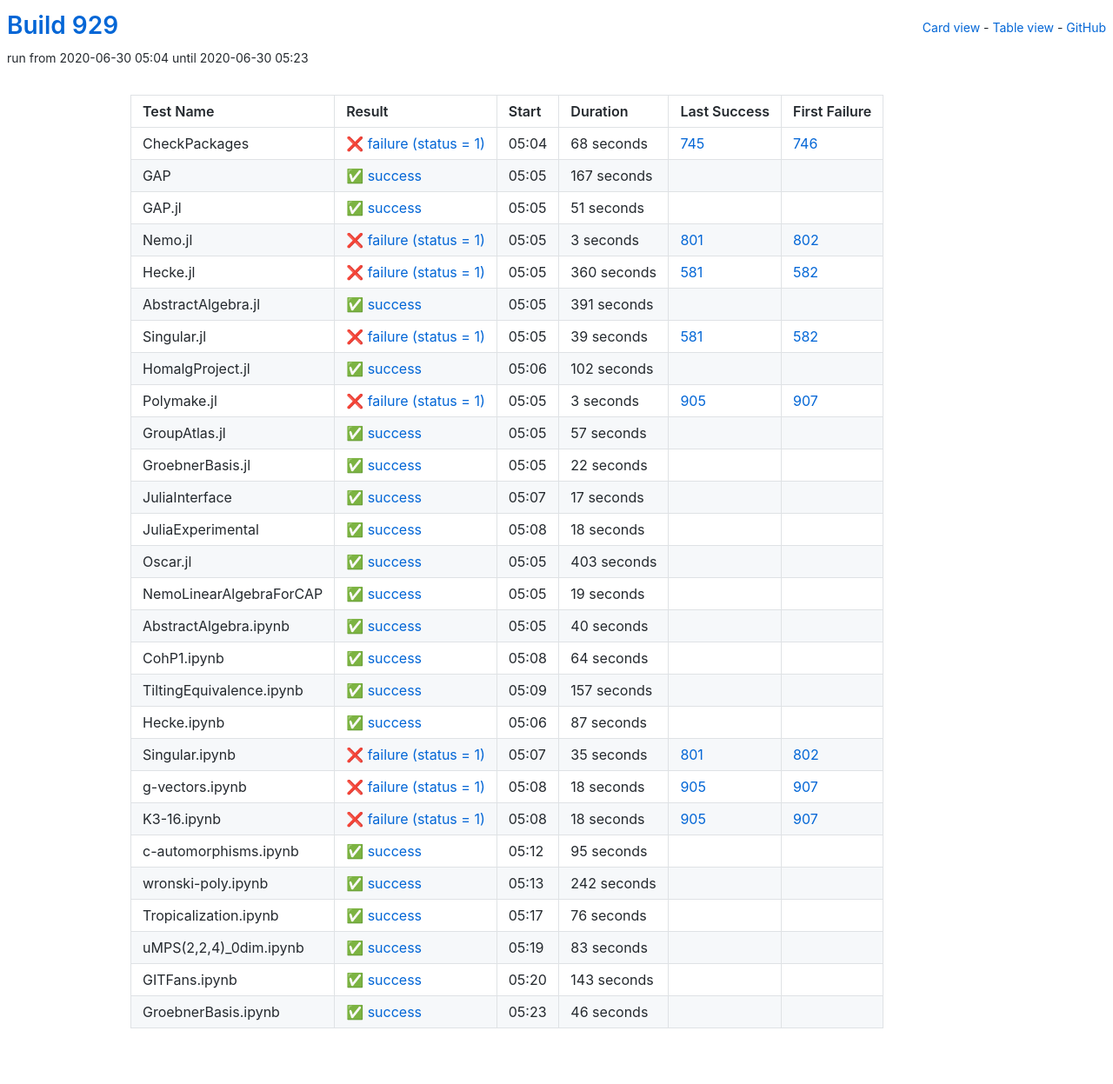
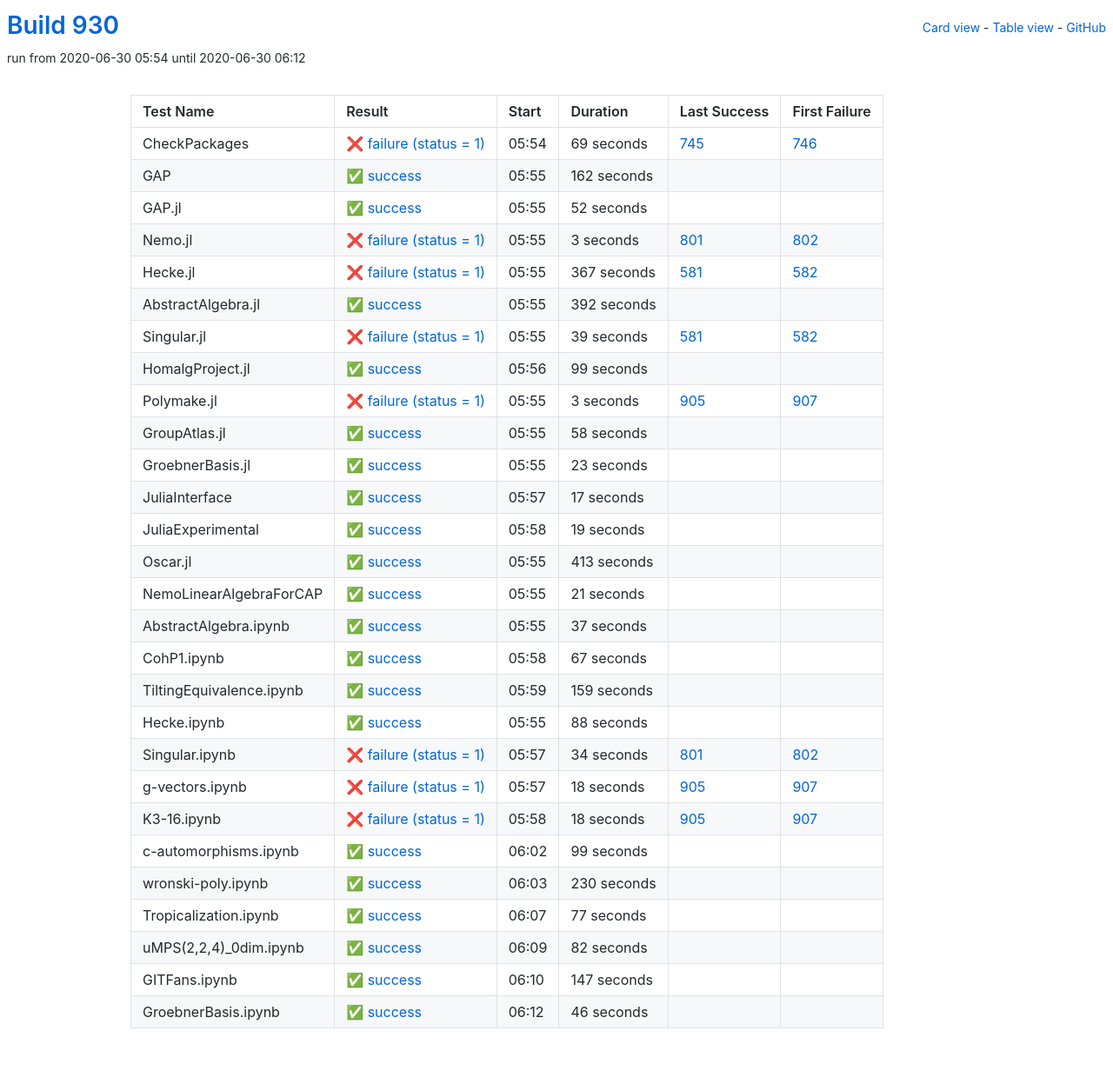
Before and after one commit to oscar-system/oscar-ci-status-1.4, a Jekyll site: the page built from table.html, in a window 1280 px wide. Shown: the whole page at 87% size. Built offline with Jekyll 4.4.1, drawn with Linux system fonts in a browser that asks for light colours.

Commit message:
Build #930

```diff
--- a/_data/ci.yml
+++ b/_data/ci.yml
@@ -1,6 +1,6 @@
 ---
-build: 929
-build_url: https://oscarci.mathematik.uni-kl.de/job/oscar-julia-1.4/929/
+build: 930
+build_url: https://oscarci.mathematik.uni-kl.de/job/oscar-julia-1.4/930/
 job: oscar-julia-1.4
 organization: oscar-system
 repo: oscar-ci-status-1.4
@@ -8,44 +8,44 @@ repourl: https://github.com/oscar-system/oscar-ci-status-1.4
 tests:
 - name: CheckPackages
   id: checkpackages
-  log: https://oscarci.mathematik.uni-kl.de/job/oscar-julia-1.4/929/artifact/logs/build-929/CheckPackages.log
-  start: 2020-06-30 05:04
+  log: https://oscarci.mathematik.uni-kl.de/job/oscar-julia-1.4/930/artifact/logs/build-930/CheckPackages.log
+  start: 2020-06-30 05:54
   success: false
   exitcode: 1
   status: failure
-  duration: 68
+  duration: 69
   last_success: 745
   last_success_url: https://oscarci.mathematik.uni-kl.de/job/oscar-julia-1.4/745/
   first_failure: 746
   first_failure_url: https://oscarci.mathematik.uni-kl.de/job/oscar-julia-1.4/746/
 - name: GAP
   id: gap
-  log: https://oscarci.mathematik.uni-kl.de/job/oscar-julia-1.4/929/artifact/logs/build-929/GAP.log
-  start: 2020-06-30 05:05
+  log: https://oscarci.mathematik.uni-kl.de/job/oscar-julia-1.4/930/artifact/logs/build-930/GAP.log
+  start: 2020-06-30 05:55
   success: true
   exitcode: 0
   status: success
-  duration: 167
+  duration: 162
   last_success: false
   last_success_url:
   first_failure: false
   first_failure_url:
 - name: GAP.jl
   id: gap-jl
-  log: https://oscarci.mathematik.uni-kl.de/job/oscar-julia-1.4/929/artifact/logs/build-929/GAP.jl.log
-  start: 2020-06-30 05:05
+  log: https://oscarci.mathematik.uni-kl.de/job/oscar-julia-1.4/930/artifact/logs/build-930/GAP.jl.log
+  start: 2020-06-30 05:55
   success: true
   exitcode: 0
   status: success
-  duration: 51
+  duration: 52
   last_success: false
   last_success_url:
   first_failure: false
   first_failure_url:
 - name: Nemo.jl
   id: nemo-jl
-  log: https://oscarci.mathematik.uni-kl.de/job/oscar-julia-1.4/929/artifact/logs/build-929/Nemo.jl.log
-  start: 2020-06-30 05:05
+  log: https://oscarci.mathematik.uni-kl.de/job/oscar-julia-1.4/930/artifact/logs/build-930/Nemo.jl.log
+  start: 2020-06-30 05:55
   success: false
   exitcode: 1
   status: failure
@@ -56,32 +56,32 @@ tests:
   first_failure_url: https://oscarci.mathematik.uni-kl.de/job/oscar-julia-1.4/802/
 - name: Hecke.jl
   id: hecke-jl
-  log: https://oscarci.mathematik.uni-kl.de/job/oscar-julia-1.4/929/artifact/logs/build-929/Hecke.jl.log
-  start: 2020-06-30 05:05
+  log: https://oscarci.mathematik.uni-kl.de/job/oscar-julia-1.4/930/artifact/logs/build-930/Hecke.jl.log
+  start: 2020-06-30 05:55
   success: false
   exitcode: 1
   status: failure
-  duration: 360
+  duration: 367
   last_success: 581
   last_success_url: https://oscarci.mathematik.uni-kl.de/job/oscar-julia-1.4/581/
   first_failure: 582
   first_failure_url: https://oscarci.mathematik.uni-kl.de/job/oscar-julia-1.4/582/
 - name: AbstractAlgebra.jl
   id: abstractalgebra-jl
-  log: https://oscarci.mathematik.uni-kl.de/job/oscar-julia-1.4/929/artifact/logs/build-929/AbstractAlgebra.jl.log
-  start: 2020-06-30 05:05
+  log: https://oscarci.mathematik.uni-kl.de/job/oscar-julia-1.4/930/artifact/logs/build-930/AbstractAlgebra.jl.log
+  start: 2020-06-30 05:55
   success: true
   exitcode: 0
   status: success
-  duration: 391
+  duration: 392
   last_success: false
   last_success_url:
   first_failure: false
   first_failure_url:
 - name: Singular.jl
   id: singular-jl
-  log: https://oscarci.mathematik.uni-kl.de/job/oscar-julia-1.4/929/artifact/logs/build-929/Singular.jl.log
-  start: 2020-06-30 05:05
+  log: https://oscarci.mathematik.uni-kl.de/job/oscar-julia-1.4/930/artifact/logs/build-930/Singular.jl.log
+  start: 2020-06-30 05:55
   success: false
   exitcode: 1
   status: failure
@@ -92,20 +92,20 @@ tests:
   first_failure_url: https://oscarci.mathematik.uni-kl.de/job/oscar-julia-1.4/582/
 - name: HomalgProject.jl
   id: homalgproject-jl
-  log: https://oscarci.mathematik.uni-kl.de/job/oscar-julia-1.4/929/artifact/logs/build-929/HomalgProject.jl.log
-  start: 2020-06-30 05:06
+  log: https://oscarci.mathematik.uni-kl.de/job/oscar-julia-1.4/930/artifact/logs/build-930/HomalgProject.jl.log
+  start: 2020-06-30 05:56
   success: true
   exitcode: 0
   status: success
-  duration: 102
+  duration: 99
   last_success: false
   last_success_url:
   first_failure: false
   first_failure_url:
 - name: Polymake.jl
   id: polymake-jl
-  log: https://oscarci.mathematik.uni-kl.de/job/oscar-julia-1.4/929/artifact/logs/build-929/Polymake.jl.log
-  start: 2020-06-30 05:05
+  log: https://oscarci.mathematik.uni-kl.de/job/oscar-julia-1.4/930/artifact/logs/build-930/Polymake.jl.log
+  start: 2020-06-30 05:55
   success: false
   exitcode: 1
   status: failure
@@ -116,32 +116,32 @@ tests:
   first_failure_url: https://oscarci.mathematik.uni-kl.de/job/oscar-julia-1.4/907/
 - name: GroupAtlas.jl
   id: groupatlas-jl
-  log: https://oscarci.mathematik.uni-kl.de/job/oscar-julia-1.4/929/artifact/logs/build-929/GroupAtlas.jl.log
-  start: 2020-06-30 05:05
+  log: https://oscarci.mathematik.uni-kl.de/job/oscar-julia-1.4/930/artifact/logs/build-930/GroupAtlas.jl.log
+  start: 2020-06-30 05:55
   success: true
   exitcode: 0
   status: success
-  duration: 57
+  duration: 58
   last_success: false
   last_success_url:
   first_failure: false
   first_failure_url:
 - name: GroebnerBasis.jl
   id: groebnerbasis-jl
-  log: https://oscarci.mathematik.uni-kl.de/job/oscar-julia-1.4/929/artifact/logs/build-929/GroebnerBasis.jl.log
-  start: 2020-06-30 05:05
+  log: https://oscarci.mathematik.uni-kl.de/job/oscar-julia-1.4/930/artifact/logs/build-930/GroebnerBasis.jl.log
+  start: 2020-06-30 05:55
   success: true
   exitcode: 0
   status: success
-  duration: 22
+  duration: 23
   last_success: false
   last_success_url:
   first_failure: false
   first_failure_url:
 - name: JuliaInterface
   id: juliainterface
-  log: https://oscarci.mathematik.uni-kl.de/job/oscar-julia-1.4/929/artifact/logs/build-929/JuliaInterface.log
-  start: 2020-06-30 05:07
+  log: https://oscarci.mathematik.uni-kl.de/job/oscar-julia-1.4/930/artifact/logs/build-930/JuliaInterface.log
+  start: 2020-06-30 05:57
   success: true
   exitcode: 0
   status: success
@@ -152,32 +152,8 @@ tests:
   first_failure_url:
 - name: JuliaExperimental
   id: juliaexperimental
-  log: https://oscarci.mathematik.uni-kl.de/job/oscar-julia-1.4/929/artifact/logs/build-929/JuliaExperimental.log
-  start: 2020-06-30 05:08
-  success: true
-  exitcode: 0
-  status: success
-  duration: 18
-  last_success: false
-  last_success_url:
-  first_failure: false
-  first_failure_url:
-- name: Oscar.jl
-  id: oscar-jl
-  log: https://oscarci.mathematik.uni-kl.de/job/oscar-julia-1.4/929/artifact/logs/build-929/Oscar.jl.log
-  start: 2020-06-30 05:05
-  success: true
-  exitcode: 0
-  status: success
-  duration: 403
-  last_success: false
-  last_success_url:
-  first_failure: false
-  first_failure_url:
-- name: NemoLinearAlgebraForCAP
-  id: nemolinearalgebraforcap
-  log: https://oscarci.mathematik.uni-kl.de/job/oscar-julia-1.4/929/artifact/logs/build-929/NemoLinearAlgebraForCAP.log
-  start: 2020-06-30 05:05
+  log: https://oscarci.mathematik.uni-kl.de/job/oscar-julia-1.4/930/artifact/logs/build-930/JuliaExperimental.log
+  start: 2020-06-30 05:58
   success: true
   exitcode: 0
   status: success
@@ -186,70 +162,94 @@ tests:
   last_success_url:
   first_failure: false
   first_failure_url:
-- name: AbstractAlgebra.ipynb
-  id: abstractalgebra-ipynb
-  log: https://oscarci.mathematik.uni-kl.de/job/oscar-julia-1.4/929/artifact/logs/build-929/AbstractAlgebra.ipynb.log
-  start: 2020-06-30 05:05
+- name: Oscar.jl
+  id: oscar-jl
+  log: https://oscarci.mathematik.uni-kl.de/job/oscar-julia-1.4/930/artifact/logs/build-930/Oscar.jl.log
+  start: 2020-06-30 05:55
   success: true
   exitcode: 0
   status: success
-  duration: 40
+  duration: 413
+  last_success: false
+  last_success_url:
+  first_failure: false
+  first_failure_url:
+- name: NemoLinearAlgebraForCAP
+  id: nemolinearalgebraforcap
+  log: https://oscarci.mathematik.uni-kl.de/job/oscar-julia-1.4/930/artifact/logs/build-930/NemoLinearAlgebraForCAP.log
+  start: 2020-06-30 05:55
+  success: true
+  exitcode: 0
+  status: success
+  duration: 21
+  last_success: false
+  last_success_url:
+  first_failure: false
+  first_failure_url:
+- name: AbstractAlgebra.ipynb
+  id: abstractalgebra-ipynb
+  log: https://oscarci.mathematik.uni-kl.de/job/oscar-julia-1.4/930/artifact/logs/build-930/AbstractAlgebra.ipynb.log
+  start: 2020-06-30 05:55
+  success: true
+  exitcode: 0
+  status: success
+  duration: 37
   last_success: false
   last_success_url:
   first_failure: false
   first_failure_url:
 - name: CohP1.ipynb
   id: cohp1-ipynb
-  log: https://oscarci.mathematik.uni-kl.de/job/oscar-julia-1.4/929/artifact/logs/build-929/CohP1.ipynb.log
-  start: 2020-06-30 05:08
+  log: https://oscarci.mathematik.uni-kl.de/job/oscar-julia-1.4/930/artifact/logs/build-930/CohP1.ipynb.log
+  start: 2020-06-30 05:58
   success: true
   exitcode: 0
   status: success
-  duration: 64
+  duration: 67
   last_success: false
   last_success_url:
   first_failure: false
   first_failure_url:
 - name: TiltingEquivalence.ipynb
   id: tiltingequivalence-ipynb
-  log: https://oscarci.mathematik.uni-kl.de/job/oscar-julia-1.4/929/artifact/logs/build-929/TiltingEquivalence.ipynb.log
-  start: 2020-06-30 05:09
+  log: https://oscarci.mathematik.uni-kl.de/job/oscar-julia-1.4/930/artifact/logs/build-930/TiltingEquivalence.ipynb.log
+  start: 2020-06-30 05:59
   success: true
   exitcode: 0
   status: success
-  duration: 157
+  duration: 159
   last_success: false
   last_success_url:
   first_failure: false
   first_failure_url:
 - name: Hecke.ipynb
   id: hecke-ipynb
-  log: https://oscarci.mathematik.uni-kl.de/job/oscar-julia-1.4/929/artifact/logs/build-929/Hecke.ipynb.log
-  start: 2020-06-30 05:06
+  log: https://oscarci.mathematik.uni-kl.de/job/oscar-julia-1.4/930/artifact/logs/build-930/Hecke.ipynb.log
+  start: 2020-06-30 05:55
   success: true
   exitcode: 0
   status: success
-  duration: 87
+  duration: 88
   last_success: false
   last_success_url:
   first_failure: false
   first_failure_url:
 - name: Singular.ipynb
   id: singular-ipynb
-  log: https://oscarci.mathematik.uni-kl.de/job/oscar-julia-1.4/929/artifact/logs/build-929/Singular.ipynb.log
-  start: 2020-06-30 05:07
+  log: https://oscarci.mathematik.uni-kl.de/job/oscar-julia-1.4/930/artifact/logs/build-930/Singular.ipynb.log
+  start: 2020-06-30 05:57
   success: false
   exitcode: 1
   status: failure
-  duration: 35
+  duration: 34
   last_success: 801
   last_success_url: https://oscarci.mathematik.uni-kl.de/job/oscar-julia-1.4/801/
   first_failure: 802
   first_failure_url: https://oscarci.mathematik.uni-kl.de/job/oscar-julia-1.4/802/
 - name: g-vectors.ipynb
   id: g-vectors-ipynb
-  log: https://oscarci.mathematik.uni-kl.de/job/oscar-julia-1.4/929/artifact/logs/build-929/g-vectors.ipynb.log
-  start: 2020-06-30 05:08
+  log: https://oscarci.mathematik.uni-kl.de/job/oscar-julia-1.4/930/artifact/logs/build-930/g-vectors.ipynb.log
+  start: 2020-06-30 05:57
   success: false
   exitcode: 1
   status: failure
@@ -260,8 +260,8 @@ tests:
   first_failure_url: https://oscarci.mathematik.uni-kl.de/job/oscar-julia-1.4/907/
 - name: K3-16.ipynb
   id: k3-16-ipynb
-  log: https://oscarci.mathematik.uni-kl.de/job/oscar-julia-1.4/929/artifact/logs/build-929/K3-16.ipynb.log
-  start: 2020-06-30 05:08
+  log: https://oscarci.mathematik.uni-kl.de/job/oscar-julia-1.4/930/artifact/logs/build-930/K3-16.ipynb.log
+  start: 2020-06-30 05:58
   success: false
   exitcode: 1
   status: failure
@@ -272,68 +272,68 @@ tests:
   first_failure_url: https://oscarci.mathematik.uni-kl.de/job/oscar-julia-1.4/907/
 - name: c-automorphisms.ipynb
   id: c-automorphisms-ipynb
-  log: https://oscarci.mathematik.uni-kl.de/job/oscar-julia-1.4/929/artifact/logs/build-929/c-automorphisms.ipynb.log
-  start: 2020-06-30 05:12
+  log: https://oscarci.mathematik.uni-kl.de/job/oscar-julia-1.4/930/artifact/logs/build-930/c-automorphisms.ipynb.log
+  start: 2020-06-30 06:02
   success: true
   exitcode: 0
   status: success
-  duration: 95
+  duration: 99
   last_success: false
   last_success_url:
   first_failure: false
   first_failure_url:
 - name: wronski-poly.ipynb
   id: wronski-poly-ipynb
-  log: https://oscarci.mathematik.uni-kl.de/job/oscar-julia-1.4/929/artifact/logs/build-929/wronski-poly.ipynb.log
-  start: 2020-06-30 05:13
+  log: https://oscarci.mathematik.uni-kl.de/job/oscar-julia-1.4/930/artifact/logs/build-930/wronski-poly.ipynb.log
+  start: 2020-06-30 06:03
   success: true
   exitcode: 0
   status: success
-  duration: 242
+  duration: 230
   last_success: false
   last_success_url:
   first_failure: false
   first_failure_url:
 - name: Tropicalization.ipynb
   id: tropicalization-ipynb
-  log: https://oscarci.mathematik.uni-kl.de/job/oscar-julia-1.4/929/artifact/logs/build-929/Tropicalization.ipynb.log
-  start: 2020-06-30 05:17
+  log: https://oscarci.mathematik.uni-kl.de/job/oscar-julia-1.4/930/artifact/logs/build-930/Tropicalization.ipynb.log
+  start: 2020-06-30 06:07
   success: true
   exitcode: 0
   status: success
-  duration: 76
+  duration: 77
   last_success: false
   last_success_url:
   first_failure: false
   first_failure_url:
 - name: uMPS(2,2,4)_0dim.ipynb
   id: umps-2-2-4-0dim-ipynb
-  log: https://oscarci.mathematik.uni-kl.de/job/oscar-julia-1.4/929/artifact/logs/build-929/uMPS-2-2-4-_0dim.ipynb.log
-  start: 2020-06-30 05:19
+  log: https://oscarci.mathematik.uni-kl.de/job/oscar-julia-1.4/930/artifact/logs/build-930/uMPS-2-2-4-_0dim.ipynb.log
+  start: 2020-06-30 06:09
   success: true
   exitcode: 0
   status: success
-  duration: 83
+  duration: 82
   last_success: false
   last_success_url:
   first_failure: false
   first_failure_url:
 - name: GITFans.ipynb
   id: gitfans-ipynb
-  log: https://oscarci.mathematik.uni-kl.de/job/oscar-julia-1.4/929/artifact/logs/build-929/GITFans.ipynb.log
-  start: 2020-06-30 05:20
+  log: https://oscarci.mathematik.uni-kl.de/job/oscar-julia-1.4/930/artifact/logs/build-930/GITFans.ipynb.log
+  start: 2020-06-30 06:10
   success: true
   exitcode: 0
   status: success
-  duration: 143
+  duration: 147
   last_success: false
   last_success_url:
   first_failure: false
   first_failure_url:
 - name: GroebnerBasis.ipynb
   id: groebnerbasis-ipynb
-  log: https://oscarci.mathematik.uni-kl.de/job/oscar-julia-1.4/929/artifact/logs/build-929/GroebnerBasis.ipynb.log
-  start: 2020-06-30 05:23
+  log: https://oscarci.mathematik.uni-kl.de/job/oscar-julia-1.4/930/artifact/logs/build-930/GroebnerBasis.ipynb.log
+  start: 2020-06-30 06:12
   success: true
   exitcode: 0
   status: success
```
Also changed, not shown: README.md.
